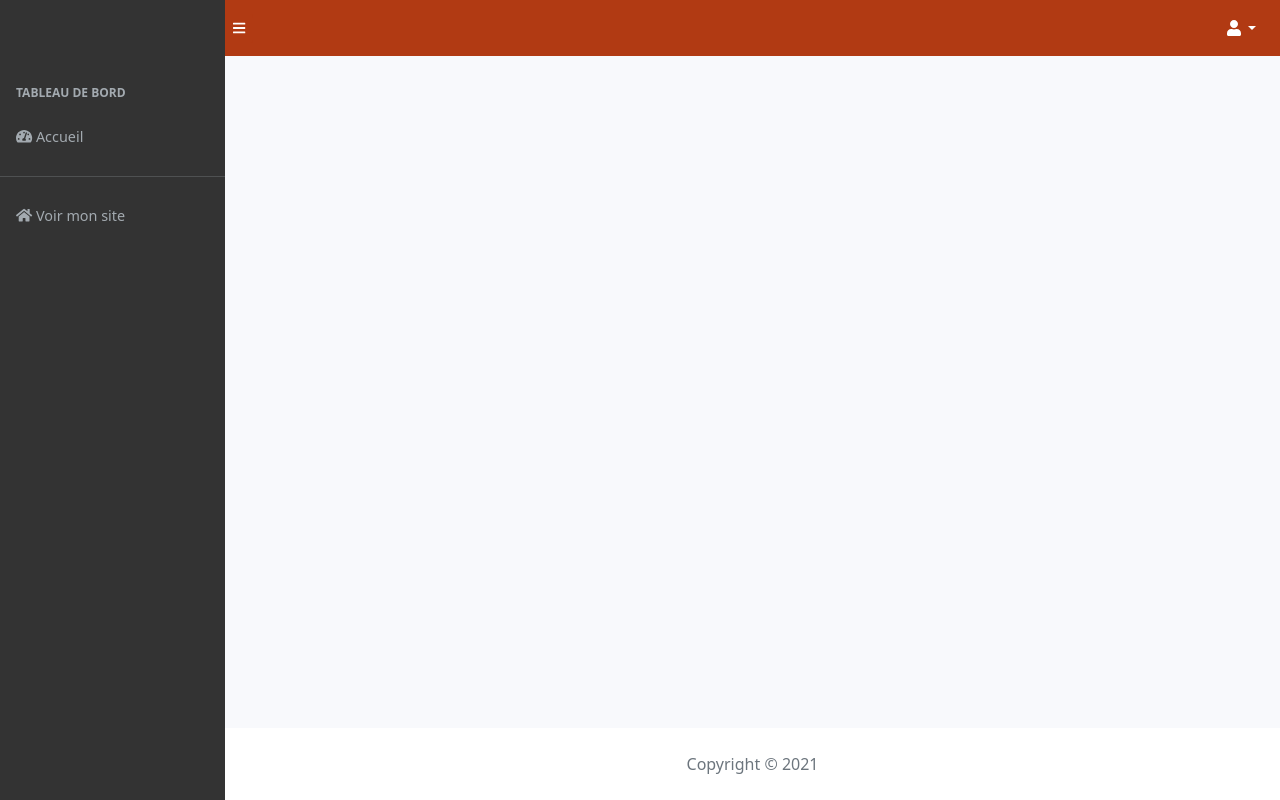
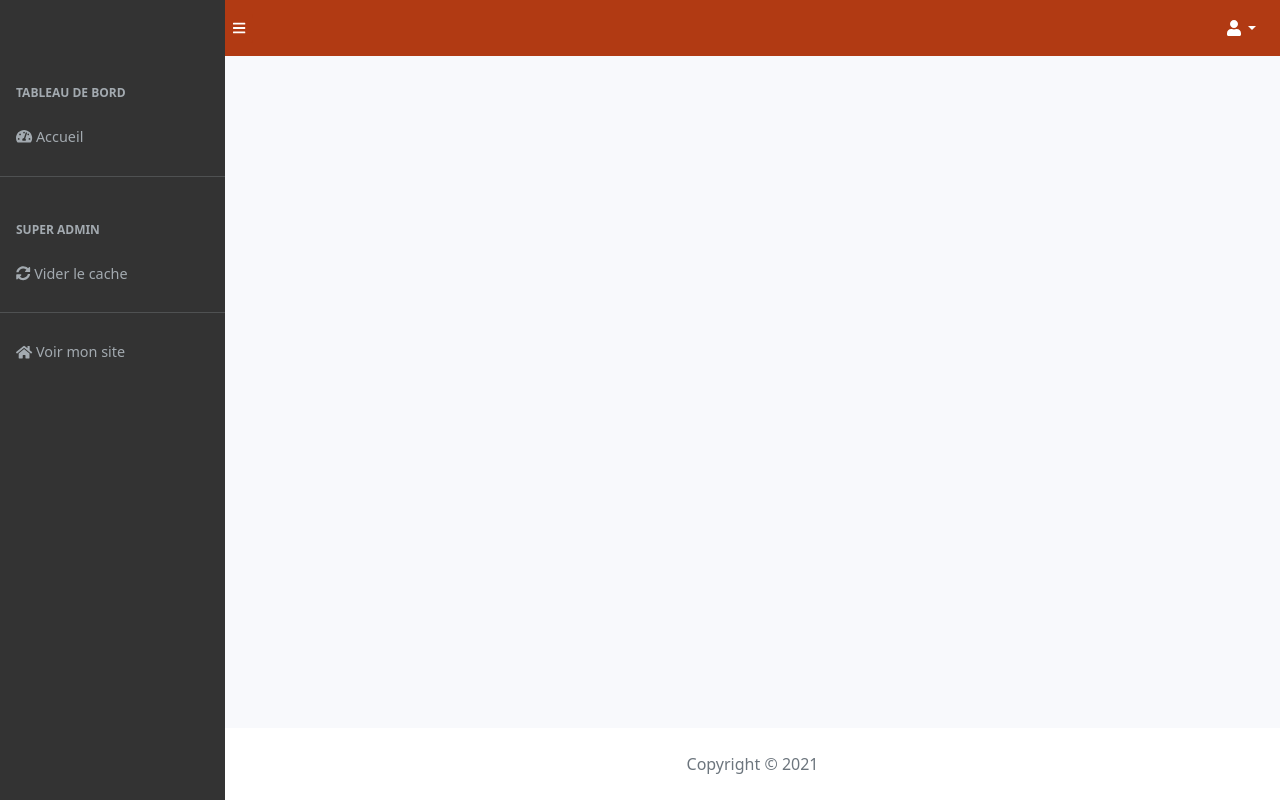
Before and after one commit to mickael-danjoux/symfony-cms, a Symfony app: template templates/admin/base.html.twig in a window 1280 px wide. Run offline with Twig, Linux system fonts and the light colour scheme; the template is opened without the code that fills it, so the values that code supplies are empty; style sheets or scripts are compiled from the project's sources; some libraries are stand-ins or nearby versions.

Commit message:
Clear cache in admin

```diff
--- a/assets/styles/_variables.scss
+++ b/assets/styles/_variables.scss
@@ -1,9 +1,9 @@
 /** Override Bootstrap  vars **/
 $primary:       #b13a13;
 $secondary:     #a38f7a;
-$success:       #3A86FF;
-$info:          #333;
-$light:         #8338EC;
+//$success:       #3A86FF;
+//$info:          #333;
+//$light:         #8338EC;
 
 /** Admin vars **/
 $admin_topnav_background: $primary;
--- a/templates/admin/base.html.twig
+++ b/templates/admin/base.html.twig
@@ -44,6 +44,7 @@
         <div id="layoutSidenav_content">
             <main class="main-content">
 
+                {% block messages %}
                     {% for label, messages in app.flashes %}
                         <div class="container  my-2">
                             <div class="alert alert-{{ label }} pb-0">
@@ -53,6 +54,7 @@
                             </div>
                         </div>
                     {% endfor %}
+                {% endblock %}
 
                 {% block body %}
                 {% endblock %}
--- a/templates/admin/partials/sidebar-menu.html.twig
+++ b/templates/admin/partials/sidebar-menu.html.twig
@@ -10,6 +10,18 @@
             </div>
         </a>
         <hr>
+        <div class="sb-sidenav-menu-heading">Super Admin</div>
+
+        <a class="nav-link no-active" href="{{ path('admin_clear_cache') }}" target="">
+            <div class="sb-nav-link-icon">
+                <span>
+                    <i class="fas fa-sync-alt"></i>
+                    Vider le cache
+                </span>
+            </div>
+        </a>
+        <hr>
+
         <a class="nav-link no-active" href="{{ path('app_index') }}" target="_blank">
             <div class="sb-nav-link-icon">
                 <span>
```
Also changed, not shown: src/Controller/Admin/DefaultController.php (+22 -0 lines), 1 other file. Lines whose indentation alone changed are shown as unchanged.
